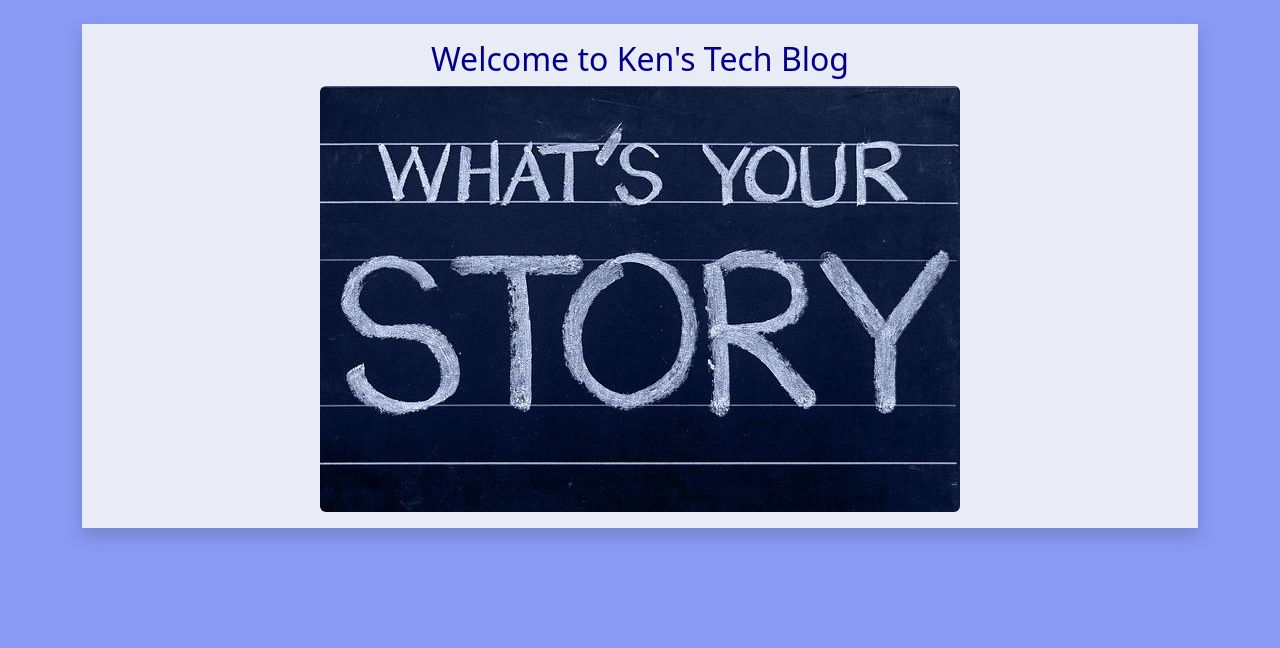
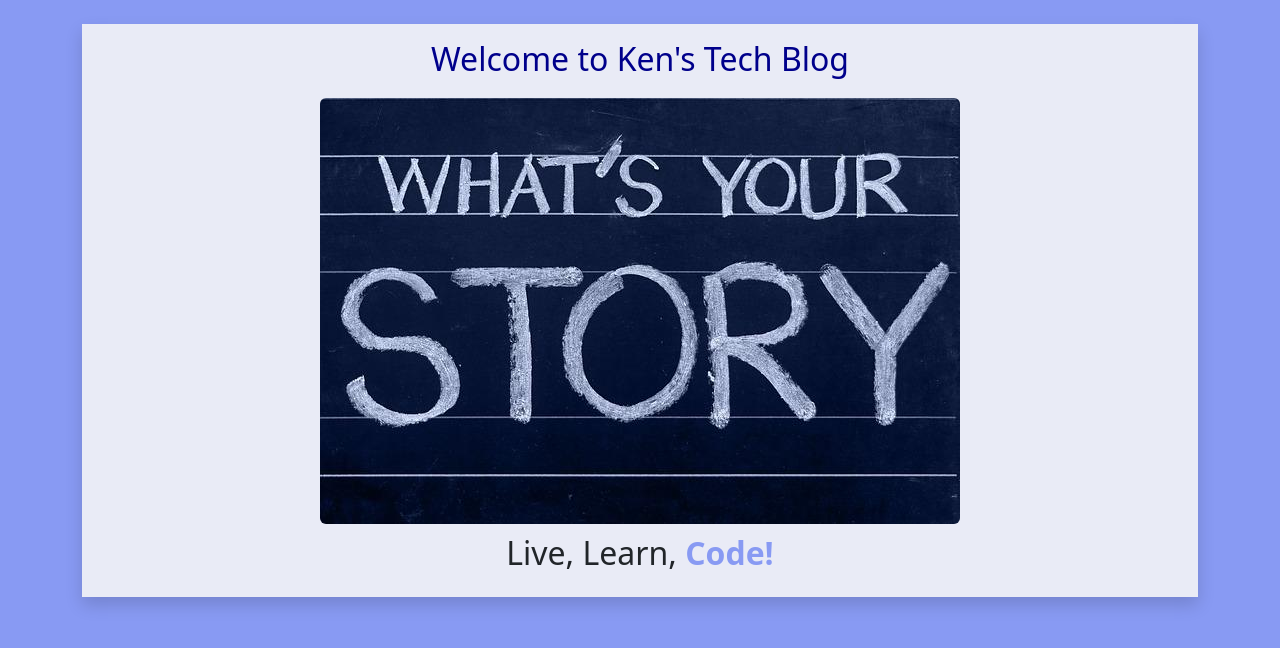
Before and after one commit to KQuiggins/flask_app, a Flask app: page / in a window 1280 px wide. Shown: the part 56-704 px from the top of the page. Run offline with Flask 2, Linux system fonts and the light colour scheme; some libraries are stand-ins or nearby versions.

Commit message:
modified home page appearance

```diff
--- a/static/css/style.css
+++ b/static/css/style.css
@@ -1,10 +1,26 @@
 .welcome{
     background-color: rgb(136, 154, 243);
+
+}
+
+#tech{
+    margin-bottom: 20px;
 }
 
 #home{
     background-color: rgb(233, 235, 246);
 
+}
+
+#live{
+    margin-top: 10px;
+    text-align: center;
+}
+
+span{
+
+    font-weight: bold;
+    color:rgb(136, 154, 243);
 }
 
 h1{
--- a/templates/index.html
+++ b/templates/index.html
@@ -4,8 +4,10 @@
 <body class="welcome">
 
     <div class="container shadow p-3 mb-5" id="home">
-        <h1 class="text-center">Welcome to Ken's Tech Blog</h1>
+        <h1 class="text-center" id="tech">Welcome to Ken's Tech Blog</h1>
         <img src="/static/images/chalkboard.jpg" alt="" class="rounded mx-auto d-block text-center">
+
+        <h2 id="live">Live, Learn, <span>Code!</span></h2>
     </div>
 </body>
 
```
